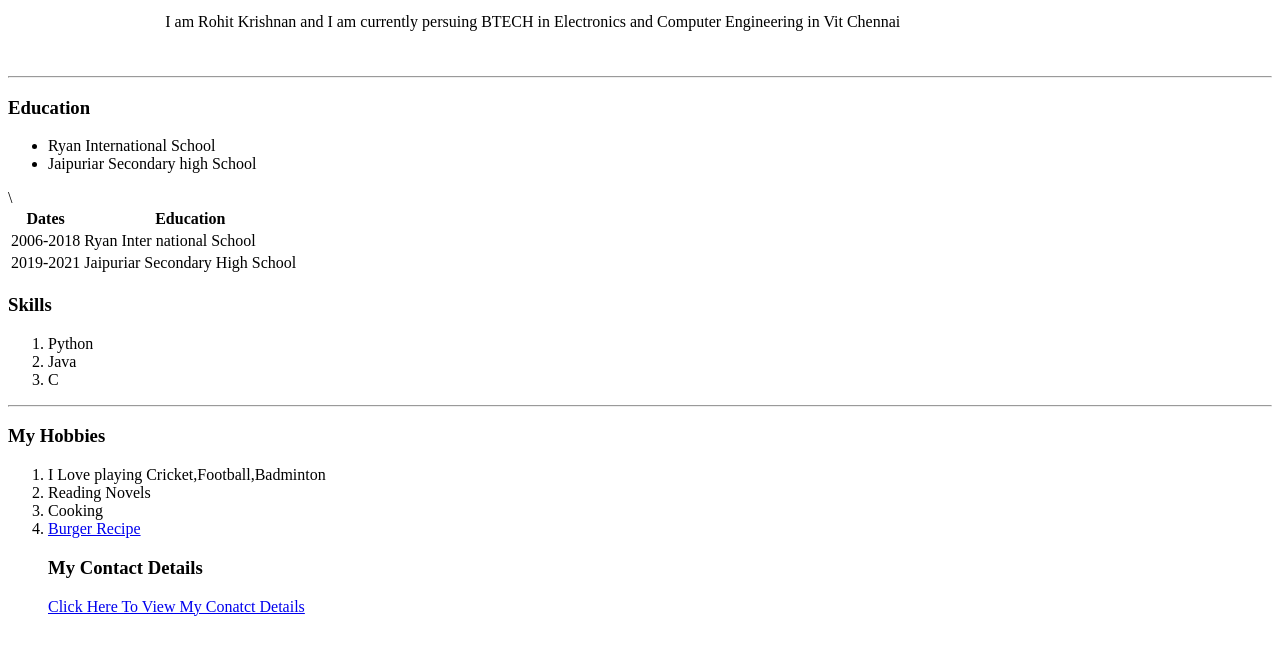
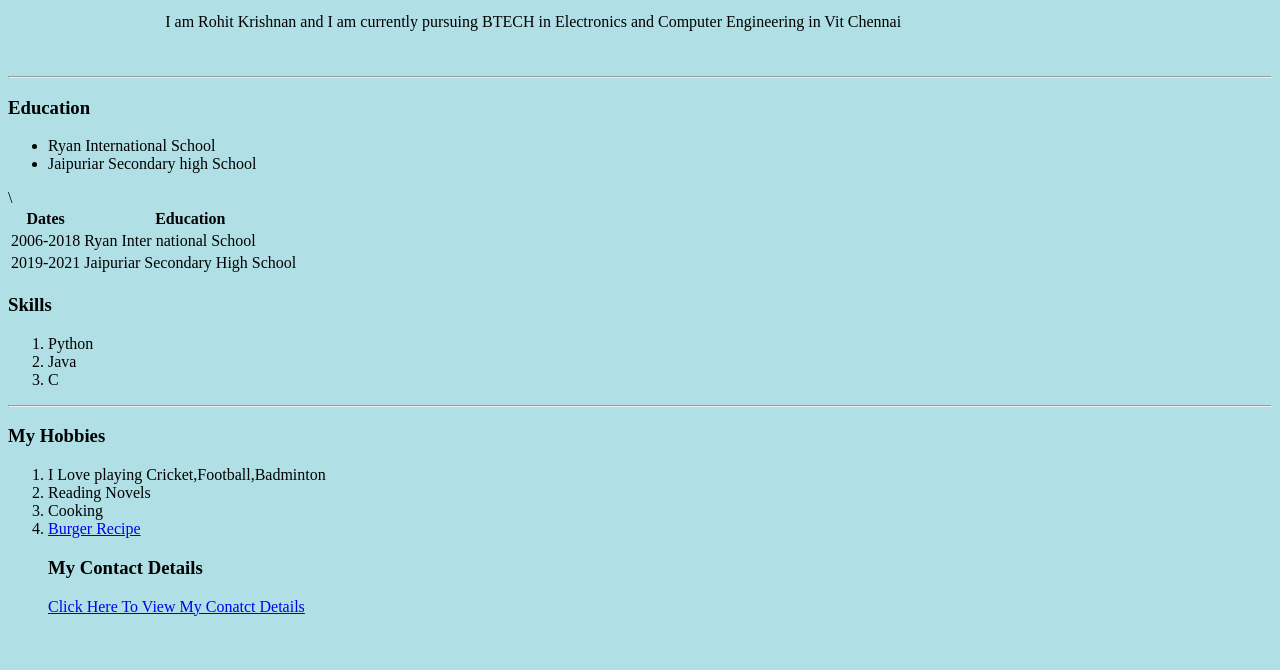
Before and after one commit to RohitKrishnan123/cv, a plain HTML site: page index.html in a window 1280 px wide. Shown: the part 130-800 px from the top of the page. Drawn offline with Linux system fonts and the light colour scheme.

Commit message:
Add files via upload

```diff
--- a/index.html
+++ b/index.html
@@ -5,7 +5,7 @@
 
     <title>Rohit's Personal Site</title>
 </head>
-<body>
+<body style="background-color: powderblue;">
     <table cellspacing="20">
 
     <tr>
@@ -16,7 +16,7 @@
    <p><em> Student of <strong><a href="https://chennai.vit.ac.in">Vit chennai</a></strong></em></p>
 
 
-    <p> I am Rohit Krishnan and I am currently persuing BTECH in Electronics and Computer Engineering in Vit Chennai</p></td>
+    <p> I am Rohit Krishnan and I am currently pursuing BTECH in Electronics and Computer Engineering in Vit Chennai</p></td>
 
     </tr>
     </table>
```
